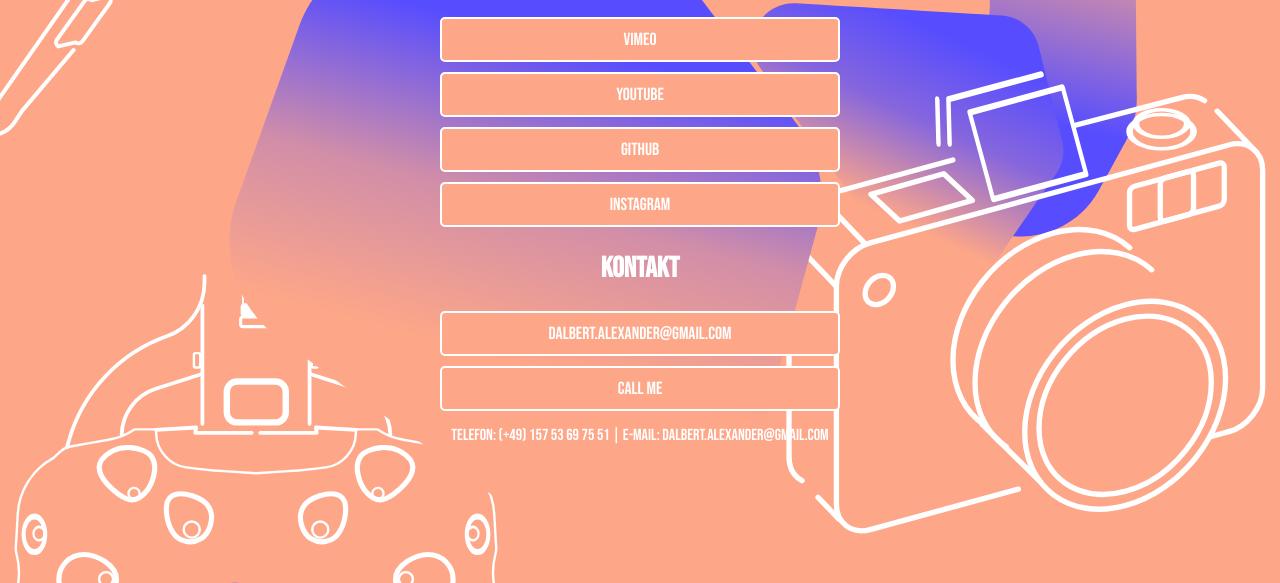
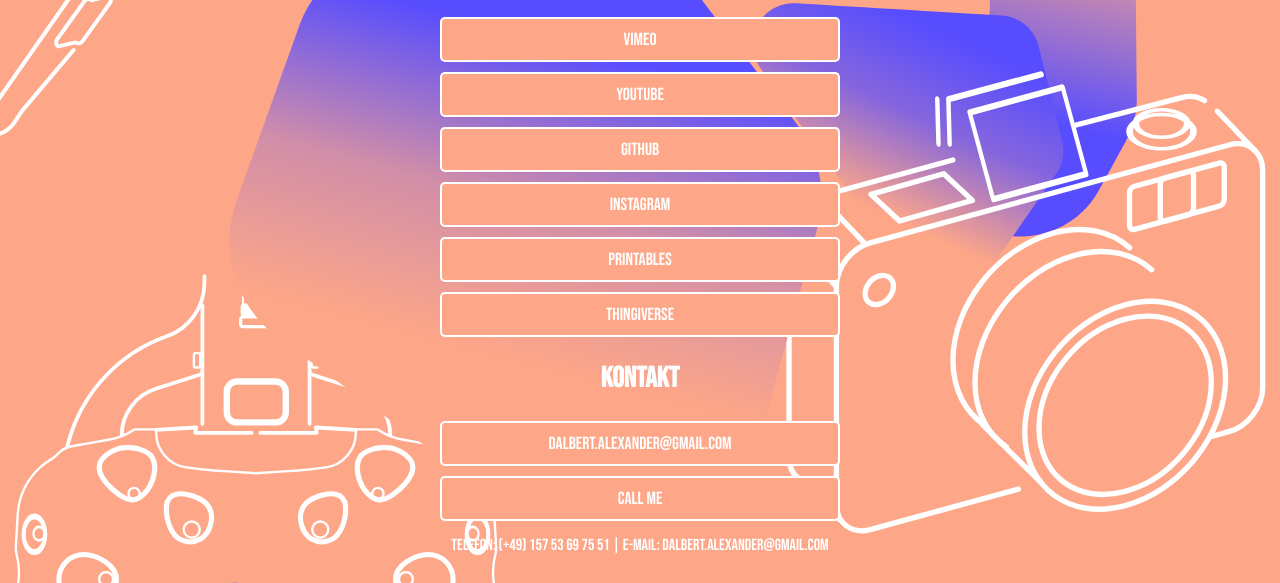
Before and after one commit to Dalbyte/LinkTreeAD, a plain HTML site: page webpage/index.html in a window 1280 px wide. Shown: the part 297-880 px from the top of the page. Drawn offline with Linux system fonts and the light colour scheme.

Commit message:
add 3d printing webpage

```diff
--- a/webpage/index.html
+++ b/webpage/index.html
@@ -35,6 +35,8 @@
         <a class="link" href="https://www.youtube.com/@dalbyte" target="_blank">youtube</a>
         <a class="link" href="https://github.com/Dalbyte" target="_blank">GitHub</a>
         <a class="link" href="https://www.instagram.com/dalbyte/">instagram</a>
+        <a class="link" href="https://www.printables.com/@dalbyte_1518661/models">printables</a>
+        <a class="link" href="https://www.thingiverse.com/dalbyte/designs">thingiverse</a>
     </div>
     <h2 class="sort">Kontakt</h2>
     <div id="links">
```
